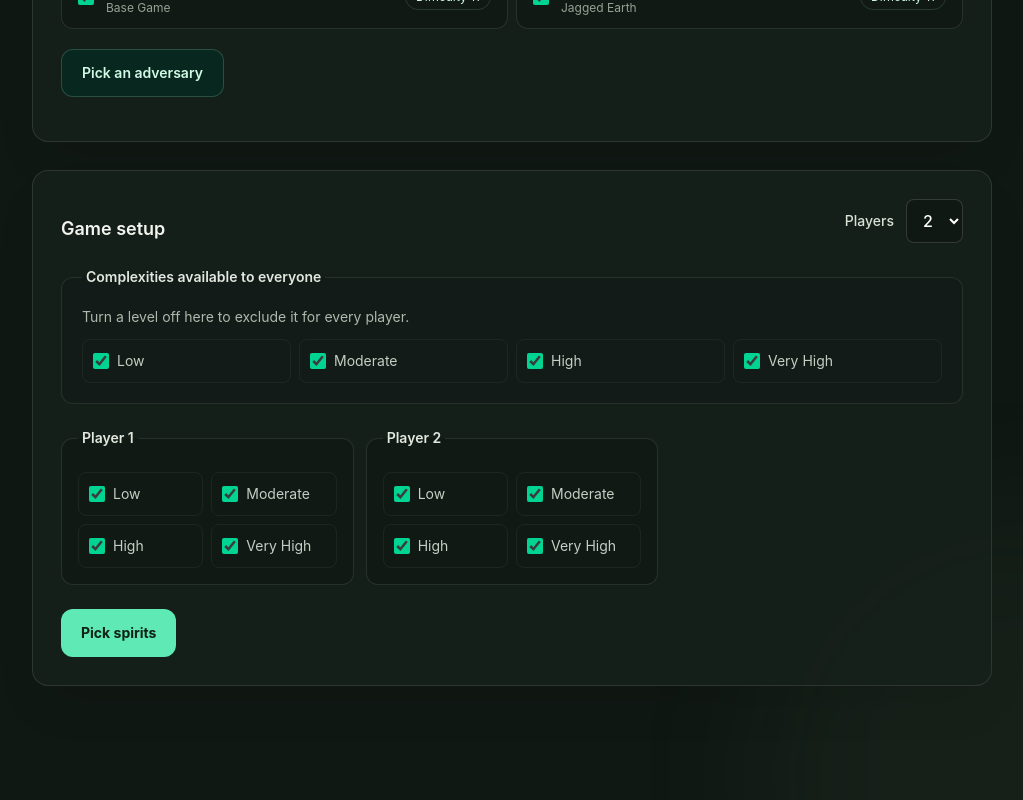
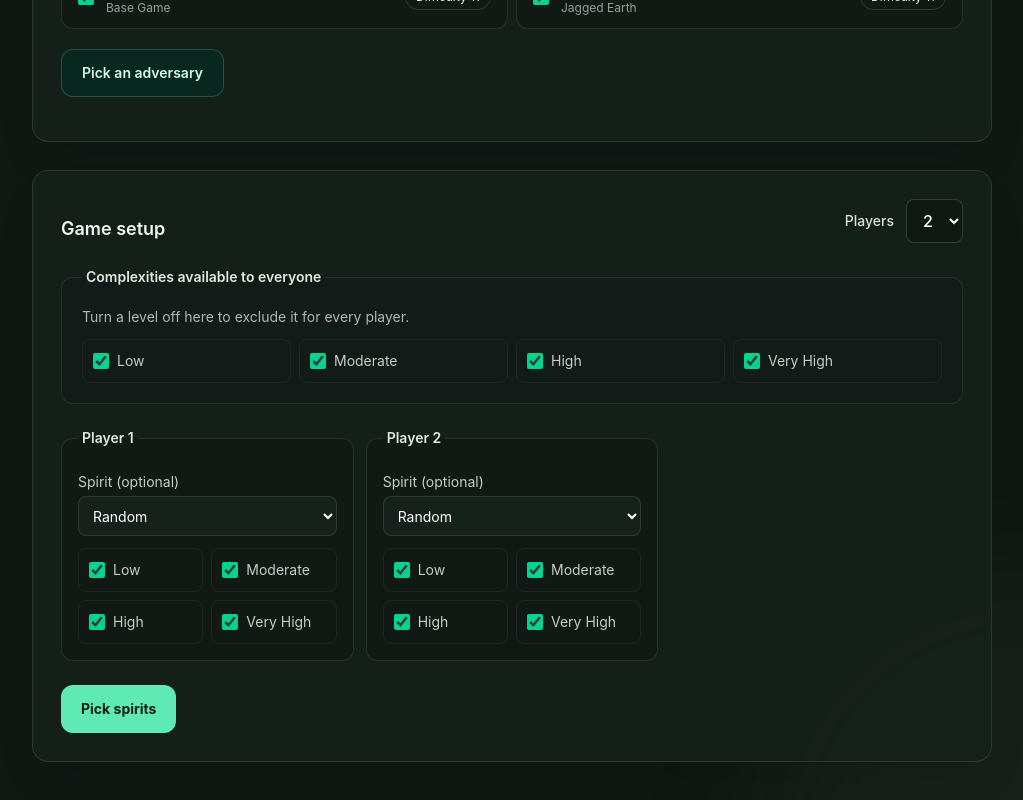
Before and after one commit to RudoBrus/SpiritIslandHelper, a React (Vite) app: page / in a window 1280 px wide. Shown: the part 530-1330 px from the top of the page, without its empty margins (128-1151 px from the left). Built offline with nearby package versions, Linux system fonts and the light colour scheme.

Commit message:
Implement randomizeSpiritsWithFixedChoices function and update randomizeSpirits to support fixed spirit selections; add tests for new functionality

```diff
--- a/src/App.tsx
+++ b/src/App.tsx
@@ -7,12 +7,12 @@ import {
   applyGlobalComplexityFilter,
   excludeFMatchups,
   rerollSpirit,
-  randomizeSpirits,
+  randomizeSpiritsWithFixedChoices,
 } from './features/selector/randomizeSpirits'
 import MatchupAxis from './features/matchups/MatchupAxis'
 import GeneralTierList from './features/tierList/GeneralTierList'
 import { tierListItems } from './features/tierList/tierListData'
-import type { SpiritAspect, SpiritComplexity } from './types/spirit'
+import type { SpiritComplexity } from './types/spirit'
 
 const complexities: readonly SpiritComplexity[] = [
   'Low',
@@ -25,12 +25,9 @@ const playerOptions = Array.from({ length: 6 }, (_, index) => index + 1)
 const tierListItemsById = new Map(
   tierListItems.map((item) => [item.id, item]),
 )
-
-const complexityModifierLabels: Record<SpiritAspect['complexityModifier'], string> = {
-  '+': 'Increases complexity',
-  '=': 'No complexity change',
-  '−': 'Decreases complexity',
-}
+const sortedSpirits = [...spirits].sort((first, second) =>
+  first.name.localeCompare(second.name),
+)
 
 function App() {
   const [activeView, setActiveView] = useState<
@@ -42,6 +39,9 @@ function App() {
   const [playerComplexities, setPlayerComplexities] = useState<
     readonly (readonly SpiritComplexity[])[]
   >([complexities, complexities])
+  const [playerSpiritChoices, setPlayerSpiritChoices] = useState<
+    readonly (string | null)[]
+  >([null, null])
   const [selectedAdversary, setSelectedAdversary] =
     useState<Adversary | null>(null)
   const [showMatchupTiers, setShowMatchupTiers] = useState(false)
@@ -68,15 +68,29 @@ function App() {
         (_, index) => current[index] ?? complexities,
       ),
     )
+    setPlayerSpiritChoices((current) =>
+      Array.from({ length: count }, (_, index) => current[index] ?? null),
+    )
     setResults(null)
     setError(null)
   }
 
   function toggleAvailableComplexity(complexity: SpiritComplexity) {
-    setAvailableComplexities((current) =>
-      current.includes(complexity)
-        ? current.filter((item) => item !== complexity)
-        : [...current, complexity],
+    const updated = availableComplexities.includes(complexity)
+      ? availableComplexities.filter((item) => item !== complexity)
+      : [...availableComplexities, complexity]
+    setAvailableComplexities(updated)
+    setPlayerSpiritChoices((choices) =>
+      choices.map((spiritId, index) => {
+        const spirit = spirits.find((candidate) => candidate.id === spiritId)
+        const playerSelected = playerComplexities[index] ?? []
+
+        return spirit &&
+          (!updated.includes(spirit.complexity) ||
+            !playerSelected.includes(spirit.complexity))
+          ? null
+          : spiritId
+      }),
     )
     setError(null)
   }
@@ -85,31 +99,71 @@ function App() {
     playerIndex: number,
     complexity: SpiritComplexity,
   ) {
-    setPlayerComplexities((current) =>
-      current.map((selected, index) => {
-        if (index !== playerIndex) {
-          return selected
+    const updated = playerComplexities.map((selected, index) => {
+      if (index !== playerIndex) {
+        return selected
+      }
+
+      return selected.includes(complexity)
+        ? selected.filter((item) => item !== complexity)
+        : [...selected, complexity]
+    })
+    setPlayerComplexities(updated)
+    const selectedForPlayer = updated[playerIndex] ?? []
+    setPlayerSpiritChoices((choices) =>
+      choices.map((spiritId, index) => {
+        if (index !== playerIndex || !spiritId) {
+          return spiritId
         }
 
-        return selected.includes(complexity)
-          ? selected.filter((item) => item !== complexity)
-          : [...selected, complexity]
+        const spirit = spirits.find((candidate) => candidate.id === spiritId)
+
+        return spirit &&
+          (!selectedForPlayer.includes(spirit.complexity) ||
+            !availableComplexities.includes(spirit.complexity))
+          ? null
+          : spiritId
       }),
     )
     setError(null)
   }
 
+  function choosePlayerSpirit(playerIndex: number, spiritId: string) {
+    setPlayerSpiritChoices((current) =>
+      Array.from({ length: playerCount }, (_, index) =>
+        index === playerIndex ? spiritId || null : current[index] ?? null,
+      ),
+    )
+    setError(null)
+  }
+
   function generateSelection() {
+    const fixedSpiritChoices = playerSpiritChoices
+      .slice(0, playerCount)
+      .map((spiritId) =>
+        spiritId ? spirits.find((spirit) => spirit.id === spiritId) ?? null : null,
+      )
+    const chosenSpiritIds = fixedSpiritChoices.flatMap((spirit) =>
+      spirit ? [spirit.id] : [],
+    )
+
+    if (new Set(chosenSpiritIds).size !== chosenSpiritIds.length) {
+      setResults(null)
+      setError('Each player must choose a different spirit.')
+      return
+    }
+
     const eligibleSpirits = excludeFMatchups(
       spirits,
       selectedAdversary?.id ?? null,
     )
-    const selection = randomizeSpirits(
+    const selection = randomizeSpiritsWithFixedChoices(
       eligibleSpirits,
       applyGlobalComplexityFilter(
         playerComplexities.slice(0, playerCount),
         availableComplexities,
       ),
+      fixedSpiritChoices,
     )
 
     if (!selection) {
@@ -323,7 +377,30 @@ function App() {
                 <legend className="px-1 text-sm font-semibold text-[#e2e8de]">
                   Player {index + 1}
                 </legend>
-                <div className="mt-2 grid grid-cols-2 gap-2">
+                <label className="mt-2 block text-sm text-[#c5cec2]">
+                  Spirit (optional)
+                  <select
+                    value={playerSpiritChoices[index] ?? ''}
+                    onChange={(event) =>
+                      choosePlayerSpirit(index, event.target.value)
+                    }
+                    className="mt-1 min-h-10 w-full rounded-lg border border-white/10 bg-[#17211b] px-2.5 text-sm text-white focus-visible:outline-emerald-300"
+                  >
+                    <option value="">Random</option>
+                    {sortedSpirits
+                      .filter(
+                        (spirit) =>
+                          selected.includes(spirit.complexity) &&
+                          availableComplexities.includes(spirit.complexity),
+                      )
+                      .map((spirit) => (
+                        <option key={spirit.id} value={spirit.id}>
+                          {spirit.name}
+                        </option>
+                      ))}
+                  </select>
+                </label>
+                <div className="mt-3 grid grid-cols-2 gap-2">
                   {complexities.map((complexity) => {
                     const inputId = `player-${index + 1}-${complexity
                       .toLowerCase()
@@ -435,6 +512,8 @@ function App() {
                     const poorMatchup =
                       matchupTier?.startsWith('D') ||
                       matchupTier?.startsWith('F')
+                    const isFixedChoice =
+                      playerSpiritChoices[playerNumber - 1] === spirit.id
 
                     return (
                       <li
@@ -445,14 +524,14 @@ function App() {
                           <p className="text-xs font-semibold uppercase tracking-[0.18em] text-emerald-300/80">
                             Player {playerNumber}
                           </p>
-                          <button
+                          {!isFixedChoice && <button
                             type="button"
                             onClick={() => rerollPlayer(playerNumber)}
                             aria-label={`Reroll spirit for Player ${playerNumber}`}
                             className="min-h-9 rounded-lg border border-emerald-200/20 px-3 text-sm font-semibold text-emerald-200 transition hover:border-emerald-200/40 hover:bg-emerald-200/10 focus-visible:outline-emerald-300"
                           >
                             Reroll
-                          </button>
+                          </button>}
                         </div>
                         {selectedArtwork && (
                           <img
@@ -520,6 +599,11 @@ function App() {
                               {spirit.aspects.map((aspect) => (
                                 <option key={aspect.id} value={aspect.id}>
                                   {aspect.name}
+                                  {aspect.complexityModifier === '+'
+                                    ? ' (more complex)'
+                                    : aspect.complexityModifier === '−'
+                                      ? ' (less complex)'
+                                      : ''}
                                   {showMatchupTiers && selectedAdversary &&
                                     ` — Tier ${getMatchupTier(
                                       aspect.id,
@@ -528,13 +612,6 @@ function App() {
                                 </option>
                               ))}
                             </select>
-                            {selectedAspect && (
-                              <p className="mt-2 text-sm text-[#aeb9ad]">
-                                {complexityModifierLabels[
-                                  selectedAspect.complexityModifier
-                                ]}
-                              </p>
-                            )}
                           </div>
                         )}
                       </li>
--- a/src/features/selector/randomizeSpirits.ts
+++ b/src/features/selector/randomizeSpirits.ts
@@ -30,6 +30,42 @@ export function randomizeSpirits(
   playerComplexities: readonly (readonly SpiritComplexity[])[],
   random: () => number = Math.random,
 ): readonly Spirit[] | null {
+  return randomizeSpiritsWithFixedChoices(
+    spirits,
+    playerComplexities,
+    [],
+    random,
+  )
+}
+
+export function randomizeSpiritsWithFixedChoices(
+  spirits: readonly Spirit[],
+  playerComplexities: readonly (readonly SpiritComplexity[])[],
+  fixedSpirits: readonly (Spirit | null)[],
+  random: () => number = Math.random,
+): readonly Spirit[] | null {
+  const assignments: (Spirit | undefined)[] = Array.from({
+    length: playerComplexities.length,
+  })
+  const usedSpiritIds = new Set<string>()
+  const randomPlayerIndices: number[] = []
+
+  for (let index = 0; index < playerComplexities.length; index += 1) {
+    const fixedSpirit = fixedSpirits[index]
+
+    if (fixedSpirit == null) {
+      randomPlayerIndices.push(index)
+      continue
+    }
+
+    if (usedSpiritIds.has(fixedSpirit.id)) {
+      return null
+    }
+
+    assignments[index] = fixedSpirit
+    usedSpiritIds.add(fixedSpirit.id)
+  }
+
   const candidates = playerComplexities.map((complexities) =>
     shuffle(
       spirits.filter((spirit) => complexities.includes(spirit.complexity)),
@@ -37,18 +73,18 @@ export function randomizeSpirits(
     ),
   )
 
-  if (candidates.some((playerCandidates) => playerCandidates.length === 0)) {
+  if (
+    randomPlayerIndices.some(
+      (playerIndex) =>
+        !candidates[playerIndex]!.some(
+          (spirit) => !usedSpiritIds.has(spirit.id),
+        ),
+    )
+  ) {
     return null
   }
 
-  const playerOrder = shuffle(
-    playerComplexities.map((_, index) => index),
-    random,
-  )
-  const assignments: (Spirit | undefined)[] = Array.from({
-    length: playerComplexities.length,
-  })
-  const usedSpiritIds = new Set<string>()
+  const playerOrder = shuffle(randomPlayerIndices, random)
 
   function assignPlayers(remainingPlayers: readonly number[]): boolean {
     if (remainingPlayers.length === 0) {
```
Also changed, not shown: 1 other file (tests, documents, lock files or other folders).
